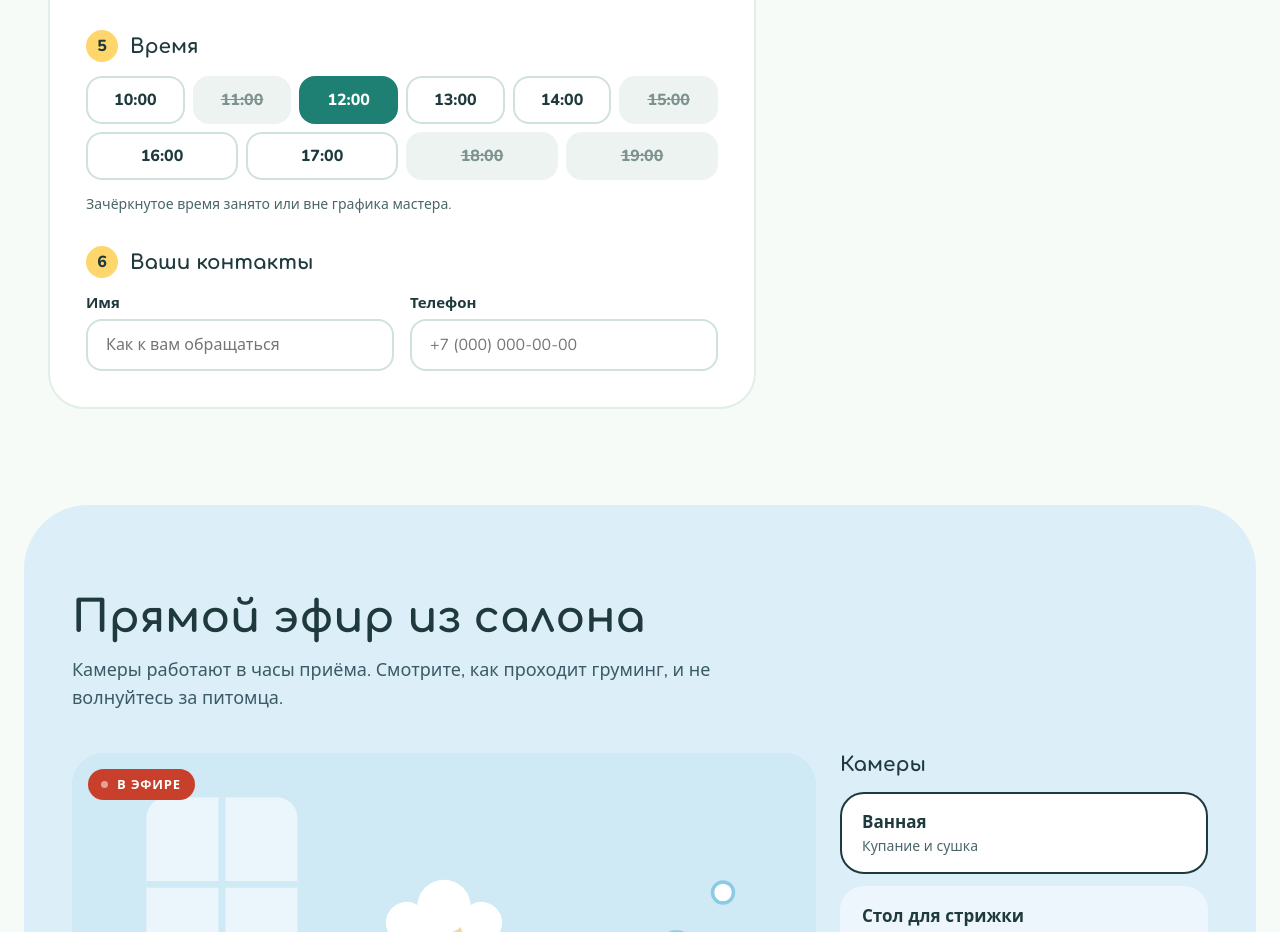
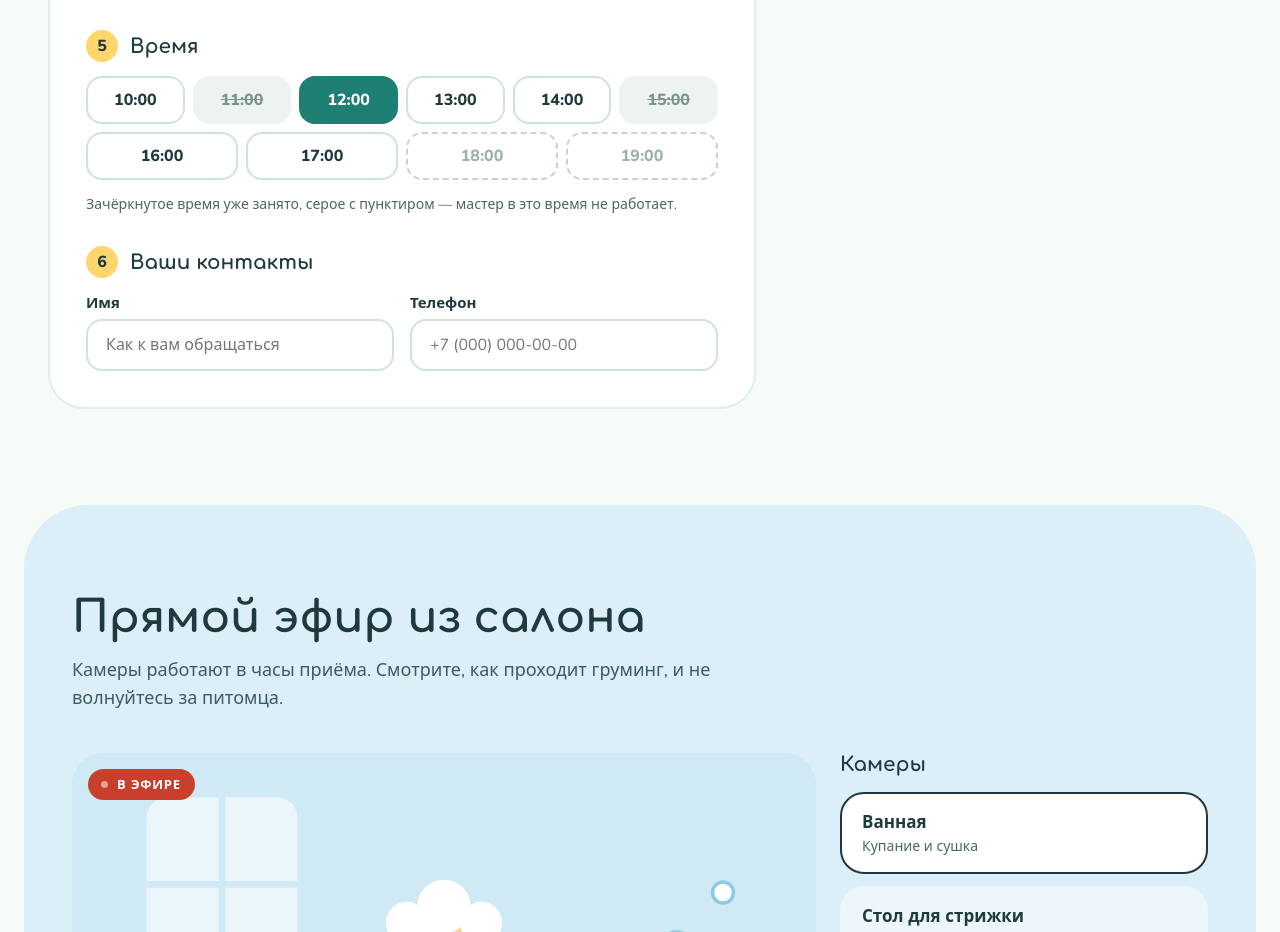
Before and after one commit to aleksan94/gruming, a Vue app: page / in a window 1280 px wide. Shown: the part 3963-4895 px from the top of the page. Built offline with nearby package versions, Linux system fonts and the light colour scheme.

Commit message:
Стилистика недоступности и занятости мастера

```diff
--- a/src/components/BookingSection.vue
+++ b/src/components/BookingSection.vue
@@ -55,8 +55,9 @@ const slots = computed(() =>
     const staff = master.value ? [master.value] : EMPLOYEES
     const works = staff.some((e) => worksAt(e, days[dayIndex.value].weekday, hour))
     const shift = EMPLOYEES.findIndex((e) => e.id === masterId.value) + 1
-    const busy = past || !works || (dayIndex.value * 5 + i * 7 + shift * 3) % 4 === 0
-    return { time: t, busy }
+    const off = !past && !works
+    const busy = past || (works && (dayIndex.value * 5 + i * 7 + shift * 3) % 4 === 0)
+    return { time: t, busy, off }
   }),
 )
 
@@ -189,15 +190,18 @@ function reset() {
                 :key="s.time"
                 type="button"
                 class="choice hov slot"
-                :class="{ busy: s.busy }"
-                :disabled="s.busy"
-                :aria-pressed="!s.busy && s.time === time"
+                :class="{ busy: s.busy, off: s.off }"
+                :disabled="s.busy || s.off"
+                :aria-pressed="!s.busy && !s.off && s.time === time"
+                :title="s.off ? 'Мастер в это время не работает' : s.busy ? 'Время занято' : undefined"
                 @click="time = s.time"
               >
                 {{ s.time }}
               </button>
             </div>
-            <p class="hint">Зачёркнутое время занято или вне графика мастера.</p>
+            <p class="hint">
+              Зачёркнутое время уже занято, серое с пунктиром — мастер в это время не работает.
+            </p>
           </div>
 
           <div class="step">
@@ -390,7 +394,9 @@ function reset() {
 }
 
 .day:disabled {
-  opacity: 0.4;
+  background: transparent;
+  border: 2px dashed #c5d4d0;
+  color: #9db1ad;
   cursor: default;
 }
 
@@ -427,6 +433,13 @@ function reset() {
   border-color: #edf3f0;
   color: #7c9390;
   text-decoration: line-through;
+  cursor: default;
+}
+
+.slot.off {
+  background: transparent;
+  border: 2px dashed #c5d4d0;
+  color: #9db1ad;
   cursor: default;
 }
 
```
